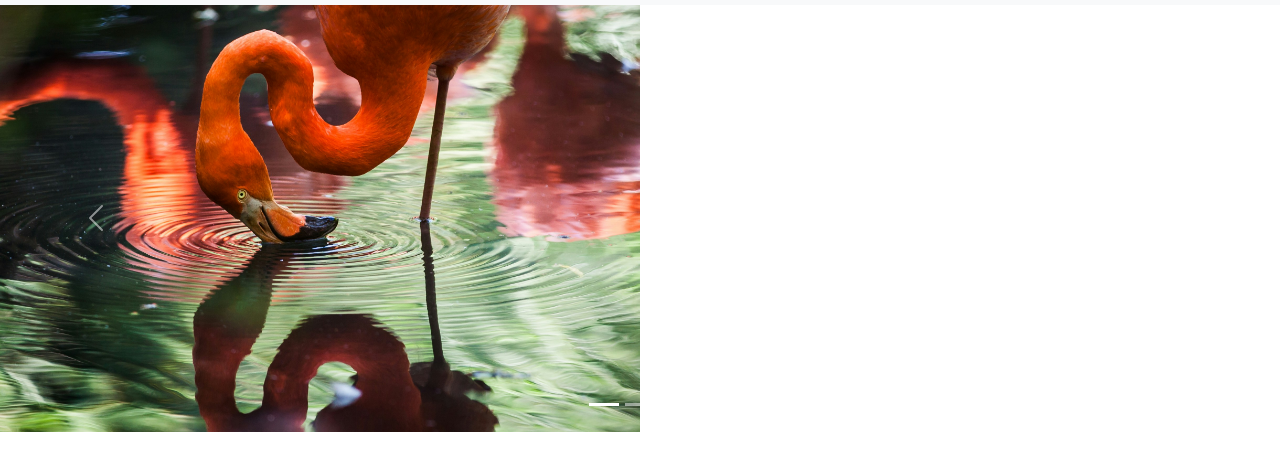
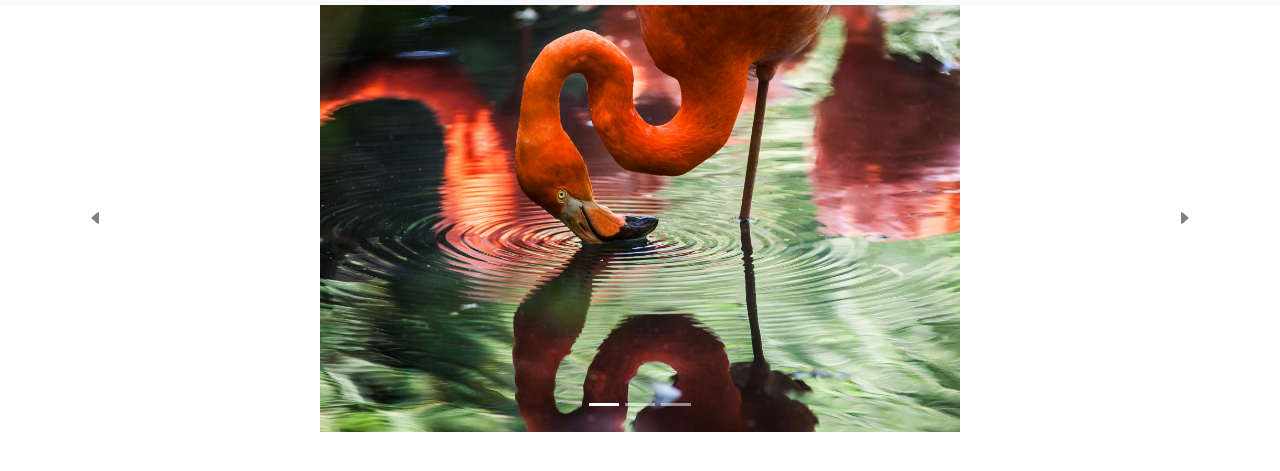
Before and after one commit to JhordanP300/portafolio-jhordan, a plain HTML site: page Portafolio/index.html in a window 1280 px wide. Shown: the part 51-522 px from the top of the page. Drawn offline with nearby package versions, Linux system fonts and the light colour scheme.

Commit message:
portafolio v1.1

```diff
--- a/Portafolio/index.html
+++ b/Portafolio/index.html
@@ -56,21 +56,24 @@
         </div>
         <div class="carousel-inner .im">
           <div class="carousel-item active">
-            <img src="/imag/img1.jpg" class="d-block w-50" alt="...">
+            <img src="/imag/img1.jpg" class="d-block w-50 mx-auto" alt="...">
           </div>
           <div class="carousel-item">
-            <img src="/imag/img2.jpg" class="d-block w-50" alt="...">
+            <img src="/imag/img2.jpg" class="d-block w-50 mx-auto" alt="...">
           </div>
           <div class="carousel-item">
-            <img src="/imag/img3.jpg" class="d-block w-50" alt="...">
+            <img src="/imag/img3.jpg" class="d-block w-50 mx-auto" alt="...">
           </div>
         </div>
+        <!-- botones carrusel -->
         <button class="carousel-control-prev" type="button" data-bs-target="#carouselExampleIndicators" data-bs-slide="prev">
-          <span class="carousel-control-prev-icon" aria-hidden="true"></span>
+          <span class="bi bi-caret-left-fill" style="color: black;"  aria-hidden="true" ></span>
           <span class="visually-hidden">Previous</span>
         </button>
         <button class="carousel-control-next" type="button" data-bs-target="#carouselExampleIndicators" data-bs-slide="next">
-          <span class="carousel-control-next-icon" aria-hidden="true"></span>
+
+          <span class="bi bi-caret-right-fill" style="color: black;" aria-hidden="true"></span>
+
           <span class="visually-hidden">Next</span>
         </button>
       </div>
```
